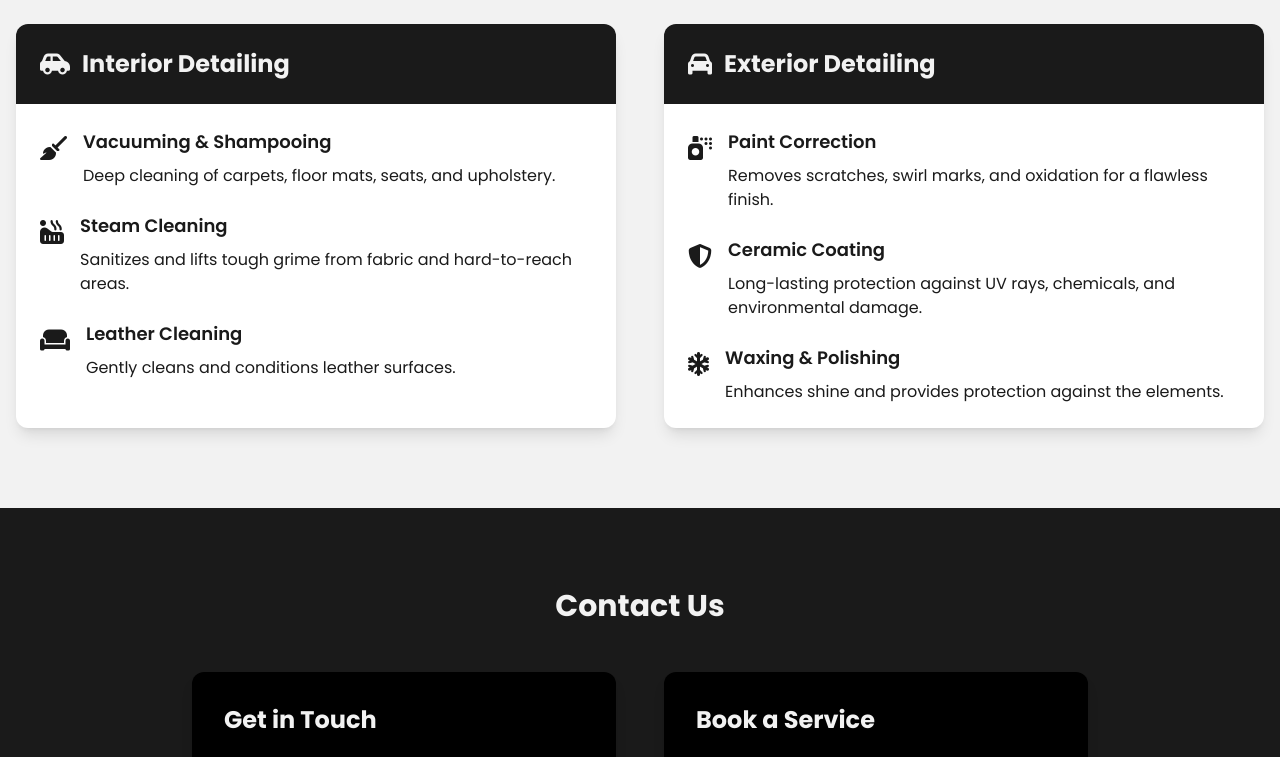
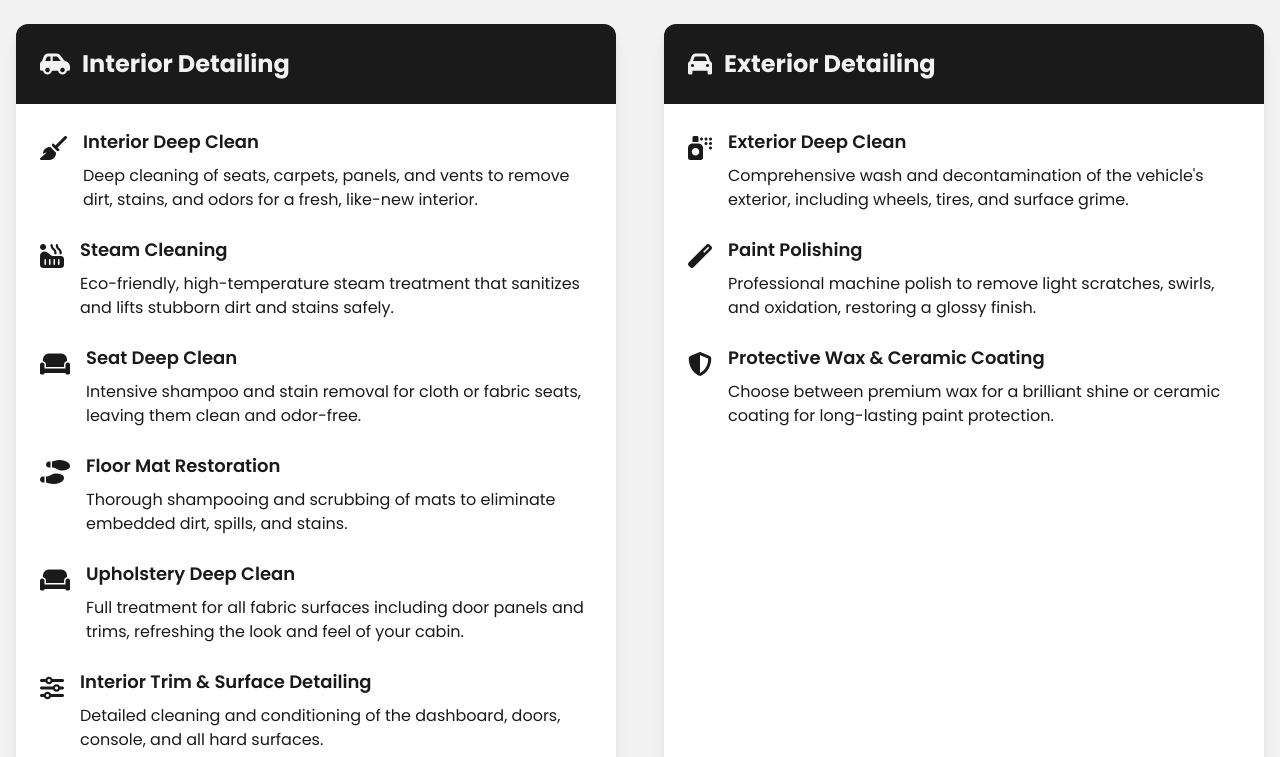
Before and after one commit to TheEnglishDutchman/passiondetailing.github.io, a website: page index.html in a window 1280 px wide. Shown: the part 2260-3017 px from the top of the page. Drawn offline with nearby package versions, Linux system fonts and the light colour scheme.

Commit message:
Update service descriptions with detailed information

```diff
--- a/index.html
+++ b/index.html
@@ -216,22 +216,43 @@
                             <div class="flex items-start gap-4">
                                 <i class="fas fa-broom text-2xl text-[#1A1A1A] mt-1"></i>
                                 <div>
-                                    <h4 class="text-lg font-semibold mb-2 text-[#1A1A1A]">Vacuuming & Shampooing</h4>
-                                    <p class="text-[#1A1A1A]">Deep cleaning of carpets, floor mats, seats, and upholstery.</p>
+                                    <h4 class="text-lg font-semibold mb-2 text-[#1A1A1A]">Interior Deep Clean</h4>
+                                    <p class="text-[#1A1A1A]">Deep cleaning of seats, carpets, panels, and vents to remove dirt, stains, and odors for a fresh, like-new interior.</p>
                                 </div>
                             </div>
                             <div class="flex items-start gap-4">
                                 <i class="fas fa-hot-tub text-2xl text-[#1A1A1A] mt-1"></i>
                                 <div>
                                     <h4 class="text-lg font-semibold mb-2 text-[#1A1A1A]">Steam Cleaning</h4>
-                                    <p class="text-[#1A1A1A]">Sanitizes and lifts tough grime from fabric and hard-to-reach areas.</p>
+                                    <p class="text-[#1A1A1A]">Eco-friendly, high-temperature steam treatment that sanitizes and lifts stubborn dirt and stains safely.</p>
                                 </div>
                             </div>
                             <div class="flex items-start gap-4">
                                 <i class="fas fa-couch text-2xl text-[#1A1A1A] mt-1"></i>
                                 <div>
-                                    <h4 class="text-lg font-semibold mb-2 text-[#1A1A1A]">Leather Cleaning</h4>
-                                    <p class="text-[#1A1A1A]">Gently cleans and conditions leather surfaces.</p>
+                                    <h4 class="text-lg font-semibold mb-2 text-[#1A1A1A]">Seat Deep Clean</h4>
+                                    <p class="text-[#1A1A1A]">Intensive shampoo and stain removal for cloth or fabric seats, leaving them clean and odor-free.</p>
+                                </div>
+                            </div>
+                            <div class="flex items-start gap-4">
+                                <i class="fas fa-shoe-prints text-2xl text-[#1A1A1A] mt-1"></i>
+                                <div>
+                                    <h4 class="text-lg font-semibold mb-2 text-[#1A1A1A]">Floor Mat Restoration</h4>
+                                    <p class="text-[#1A1A1A]">Thorough shampooing and scrubbing of mats to eliminate embedded dirt, spills, and stains.</p>
+                                </div>
+                            </div>
+                            <div class="flex items-start gap-4">
+                                <i class="fas fa-couch text-2xl text-[#1A1A1A] mt-1"></i>
+                                <div>
+                                    <h4 class="text-lg font-semibold mb-2 text-[#1A1A1A]">Upholstery Deep Clean</h4>
+                                    <p class="text-[#1A1A1A]">Full treatment for all fabric surfaces including door panels and trims, refreshing the look and feel of your cabin.</p>
+                                </div>
+                            </div>
+                            <div class="flex items-start gap-4">
+                                <i class="fas fa-sliders-h text-2xl text-[#1A1A1A] mt-1"></i>
+                                <div>
+                                    <h4 class="text-lg font-semibold mb-2 text-[#1A1A1A]">Interior Trim & Surface Detailing</h4>
+                                    <p class="text-[#1A1A1A]">Detailed cleaning and conditioning of the dashboard, doors, console, and all hard surfaces.</p>
                                 </div>
                             </div>
                         </div>
@@ -250,22 +271,22 @@
                             <div class="flex items-start gap-4">
                                 <i class="fas fa-spray-can text-2xl text-[#1A1A1A] mt-1"></i>
                                 <div>
-                                    <h4 class="text-lg font-semibold mb-2 text-[#1A1A1A]">Paint Correction</h4>
-                                    <p class="text-[#1A1A1A]">Removes scratches, swirl marks, and oxidation for a flawless finish.</p>
+                                    <h4 class="text-lg font-semibold mb-2 text-[#1A1A1A]">Exterior Deep Clean</h4>
+                                    <p class="text-[#1A1A1A]">Comprehensive wash and decontamination of the vehicle's exterior, including wheels, tires, and surface grime.</p>
+                                </div>
+                            </div>
+                            <div class="flex items-start gap-4">
+                                <i class="fas fa-magic text-2xl text-[#1A1A1A] mt-1"></i>
+                                <div>
+                                    <h4 class="text-lg font-semibold mb-2 text-[#1A1A1A]">Paint Polishing</h4>
+                                    <p class="text-[#1A1A1A]">Professional machine polish to remove light scratches, swirls, and oxidation, restoring a glossy finish.</p>
                                 </div>
                             </div>
                             <div class="flex items-start gap-4">
                                 <i class="fas fa-shield-alt text-2xl text-[#1A1A1A] mt-1"></i>
                                 <div>
-                                    <h4 class="text-lg font-semibold mb-2 text-[#1A1A1A]">Ceramic Coating</h4>
-                                    <p class="text-[#1A1A1A]">Long-lasting protection against UV rays, chemicals, and environmental damage.</p>
-                                </div>
-                            </div>
-                            <div class="flex items-start gap-4">
-                                <i class="fas fa-snowflake text-2xl text-[#1A1A1A] mt-1"></i>
-                                <div>
-                                    <h4 class="text-lg font-semibold mb-2 text-[#1A1A1A]">Waxing & Polishing</h4>
-                                    <p class="text-[#1A1A1A]">Enhances shine and provides protection against the elements.</p>
+                                    <h4 class="text-lg font-semibold mb-2 text-[#1A1A1A]">Protective Wax & Ceramic Coating</h4>
+                                    <p class="text-[#1A1A1A]">Choose between premium wax for a brilliant shine or ceramic coating for long-lasting paint protection.</p>
                                 </div>
                             </div>
                         </div>
```
